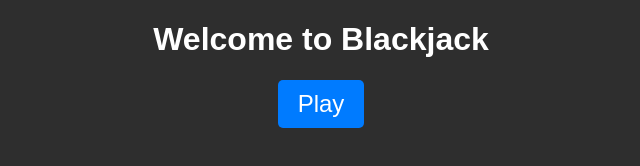
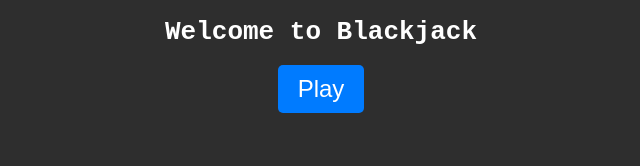
Before and after one commit to wspittal/APCSA-Final, a plain HTML site: page index.html in a window 1280 px wide. Shown: the whole page, without its empty margins (319-959 px from the left). Drawn offline with Linux system fonts and the light colour scheme.

Commit message:
Update styles.css

```diff
--- a/styles.css
+++ b/styles.css
@@ -1,5 +1,5 @@
 body {
-    font-family: Arial, sans-serif;
+    font-family: monospace;
     text-align: center;
     background-color: #2e2e2e;
     color: #fff;
```
